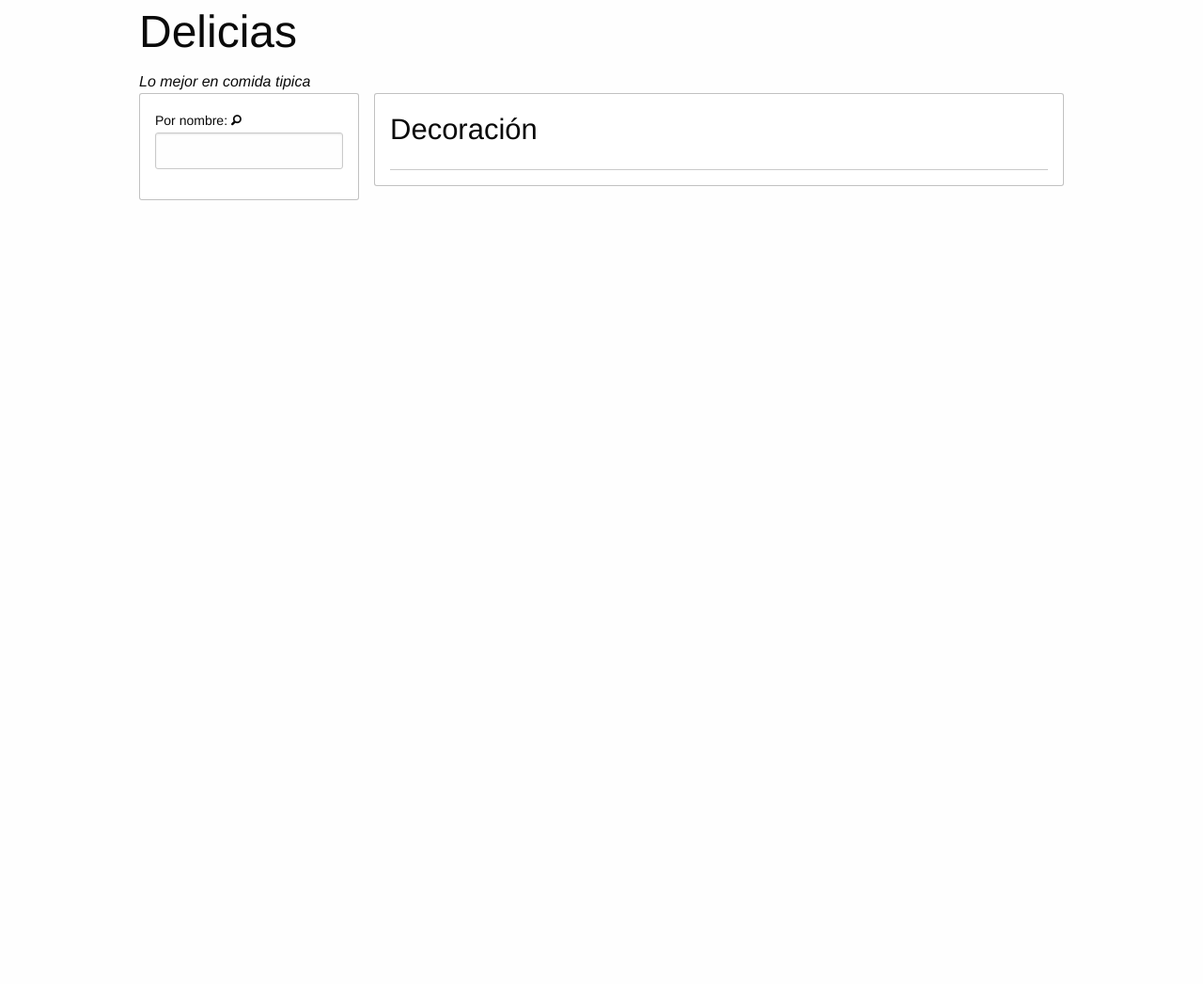
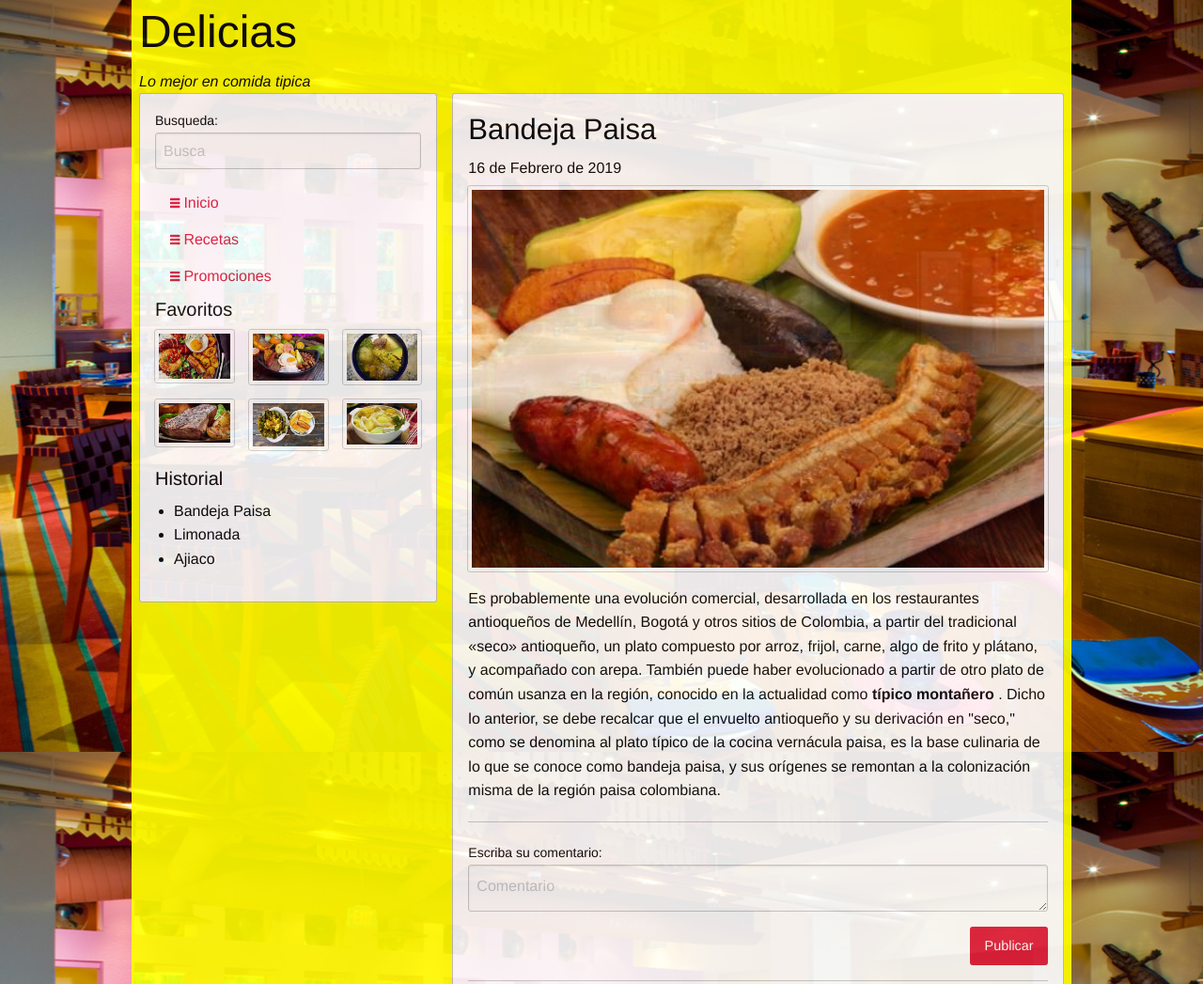
Before and after one commit to FelipeChara/FrameworkLibreriasCSS, a plain HTML site: page BlogGastronomia/home.html in a window 1280 px wide. Shown: the top 1047 px of the page at 94% size. Before the commit the page ends 800 px from the top, so only its background shows below. Drawn offline with Linux system fonts and the light colour scheme.

Commit message:
fondo_blogcomida

```diff
--- a/BlogGastronomia/css/home.css
+++ b/BlogGastronomia/css/home.css
@@ -1,11 +1,15 @@
-.logo-img{
-  width: 30%;
+body{
+  background: url("../img/fondoRestaurante.jpg") no-repeat;;
+  background-size: 100% 100%;
+  background-attachment: fixed;
+
 }
 
-img{
-  max-height: 129px;
+.fondo-contenido{
+  background-color: yellow;
+  opacity: 0.9;
 }
 
-div.secondary.callout.text-center{
-  min-height: 242px;
+.img-public{
+  width: 100%;
 }
--- a/BlogGastronomia/home.html
+++ b/BlogGastronomia/home.html
@@ -8,11 +8,11 @@
     <link rel="stylesheet" href="css/home.css" media="screen" charset="utf-8">
   </head>
   <body>
-    <div class="row">
+    <div class="row fondo-contenido">
 
       <div class="small-12 columns small-order-1">
         <div class="row">
-          <div class="medium-4 columns">
+          <div class="medium-3 columns">
             <div class="column row">
               <div class="hide-for-small-only">
                 <h1>Delicias</h1>
@@ -24,32 +24,107 @@
               </div>
             </div>
           </div>
-          <div class="medium-4 columns medium-offset-4">
+          <div class="medium-4 columns medium-offset-5">
 
           </div>
         </div>
       </div>
 
-
       <div class="small-12 columns small-order-3">
         <div class="row large-uncollapse">
-          <div class="large-3 medium-4 columns show-for-medium">
-            <div class="callout">
+          <div class="large-4 medium-4 columns show-for-medium">
+            <div class="callout ">
               <form>
                 <div class="row column">
-                  <label>Por nombre:
-                    <span> <i class="fi-magnifying-glass"> </i> </span><input type="text" name="name">
+                  <label>Busqueda:
+                    <input type="text" name="name" placeholder="Busca" />
                   </label>
                 </div>
+                <div class="row column">
+                  <ul class="vertical menu align-center">
+                    <li><a href="#"><i class="fi-list"></i> <span>Inicio</span></a></li>
+                    <li><a href="#"><i class="fi-list"></i> <span>Recetas</span></a></li>
+                    <li><a href="#"><i class="fi-list"></i> <span>Promociones</span></a></li>
+                  </ul>
+                </div>
+
+                <div class="row column">
+                  <h5>Favoritos</h5>
+                  <div class="row large-uncollapse">
+                    <div class="large-4 small-12 medium-6 columns">
+                        <img src="img/1.jpg" alt="Plato 1" class="thumbnail"/>
+                    </div>
+                    <div class="large-4 small-12 medium-6 columns">
+                        <img src="img/2.jpg" alt="Plato 1" class="thumbnail"/>
+                    </div>
+                    <div class="large-4 small-12 medium-6 columns">
+                        <img src="img/3.jpg" alt="Plato 1" class="thumbnail"/>
+                    </div>
+                  </div>
+                  <div class="row large-uncollapse">
+                    <div class="large-4 small-12 medium-6 columns">
+                        <img src="img/4.jpg" alt="Plato 1" class="thumbnail"/>
+                    </div>
+                    <div class="large-4 small-12 medium-6 columns">
+                        <img src="img/5.jpg" alt="Plato 1" class="thumbnail"/>
+                    </div>
+                    <div class="large-4 small-12 medium-6 columns">
+                        <img src="img/6.jpg" alt="Plato 1" class="thumbnail"/>
+                    </div>
+                  </div>
+                </div>
+
+                <div class="row column">
+                  <h5>Historial</h5>
+                  <ul class="vertical inline-list">
+                    <li>Bandeja Paisa</li>
+                    <li>Limonada</li>
+                    <li>Ajiaco</li>
+                  </ul>
+                </div>
+
 
               </form>
             </div>
           </div>
-          <div class="large-9 columns">
+          <div class="large-8 columns">
             <div class="callout">
-              <h3>Decoración</h3>
+              <h3>Bandeja Paisa</h3>
+              <h6>16 de Febrero de 2019</h6>
+
+              <div class="row column">
+                  <img src="img/bandeja-paisa.jpg" alt="bandeja paisa" class="thumbnail img-public"/>
+              </div>
+              <div class="row column">
+                  <p>Es probablemente una evolución comercial, desarrollada en los restaurantes antioqueños de Medellín, Bogotá y otros sitios de Colombia, a partir del tradicional «seco» antioqueño, un plato compuesto por arroz, frijol, carne, algo de frito y plátano, y acompañado con arepa. También puede haber evolucionado a partir de otro plato de común usanza en la región, conocido en la actualidad como <strong>típico montañero</strong> . Dicho lo anterior, se debe recalcar que el envuelto antioqueño y su derivación en "seco," como se denomina al plato típico de la cocina vernácula paisa, es la base culinaria de lo que se conoce como bandeja paisa, y sus orígenes se remontan a la colonización misma de la región paisa colombiana.</p>
+              </div>
               <hr>
+              <div class="row column">
+                <label>Escriba su comentario:
+                  <textarea placeholder="Comentario"></textarea>
+                </label>
+                <input type="submit" class="button float-right" value="Publicar"/>
+              </div>
+              <hr>
+            </div>
+            <div class="callout">
+              <h3>Ajiaco</h3>
+              <h6>08 de Febrero de 2019</h6>
 
+              <div class="row column">
+                  <img src="img/ajiaco.jpg" alt="ajiaco" class="thumbnail img-public"/>
+              </div>
+              <div class="row column">
+                  <p>El ajiaco bogotano o santafereño consiste en una sopa de pollo que contiene diferentes tipos de papa y se puede servir sola o con crema de leche y alcaparras encurtidas, generalmente en tazones de barro cocido. El ajiaco también suele incluir mazorcas de maíz tierno. Por el importante rol cultural que juega, se le considera una tradición santafereña (por el nombre colonial de la ciudad, Santa Fe de Bogotá).</p>
+              </div>
+              <hr>
+              <div class="row column">
+                <label>Escriba su comentario:
+                  <textarea placeholder="Comentario"></textarea>
+                </label>
+                <input type="submit" class="button float-right" value="Publicar"/>
+              </div>
+              <hr>
             </div>
           </div>
         </div>
```
Also changed, not shown: BlogGastronomia/img/1.jpg (added), BlogGastronomia/img/2.jpg (added), BlogGastronomia/img/3.jpg (added), BlogGastronomia/img/4.jpg (added), BlogGastronomia/img/5.jpg (added), BlogGastronomia/img/6.jpg (added), BlogGastronomia/img/bandeja-paisa.jpg (added), BlogGastronomia/img/fondoRestaurante.jpg (added).
